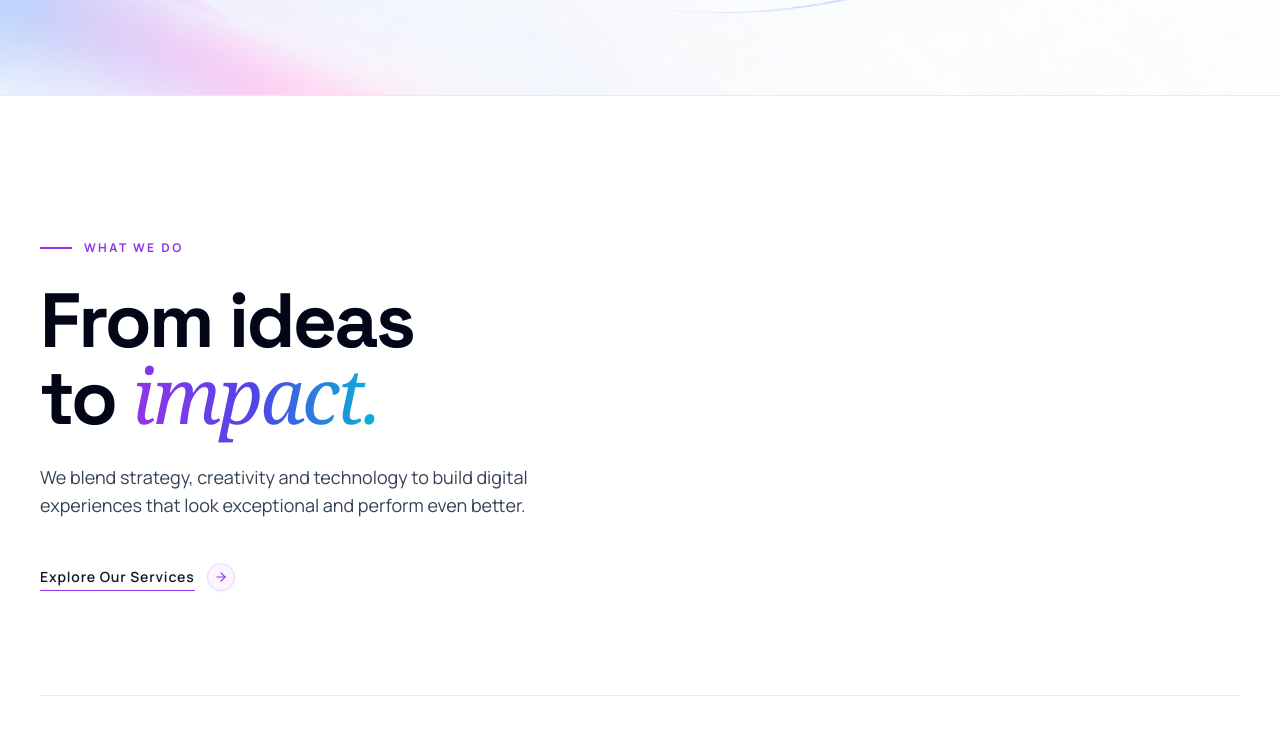
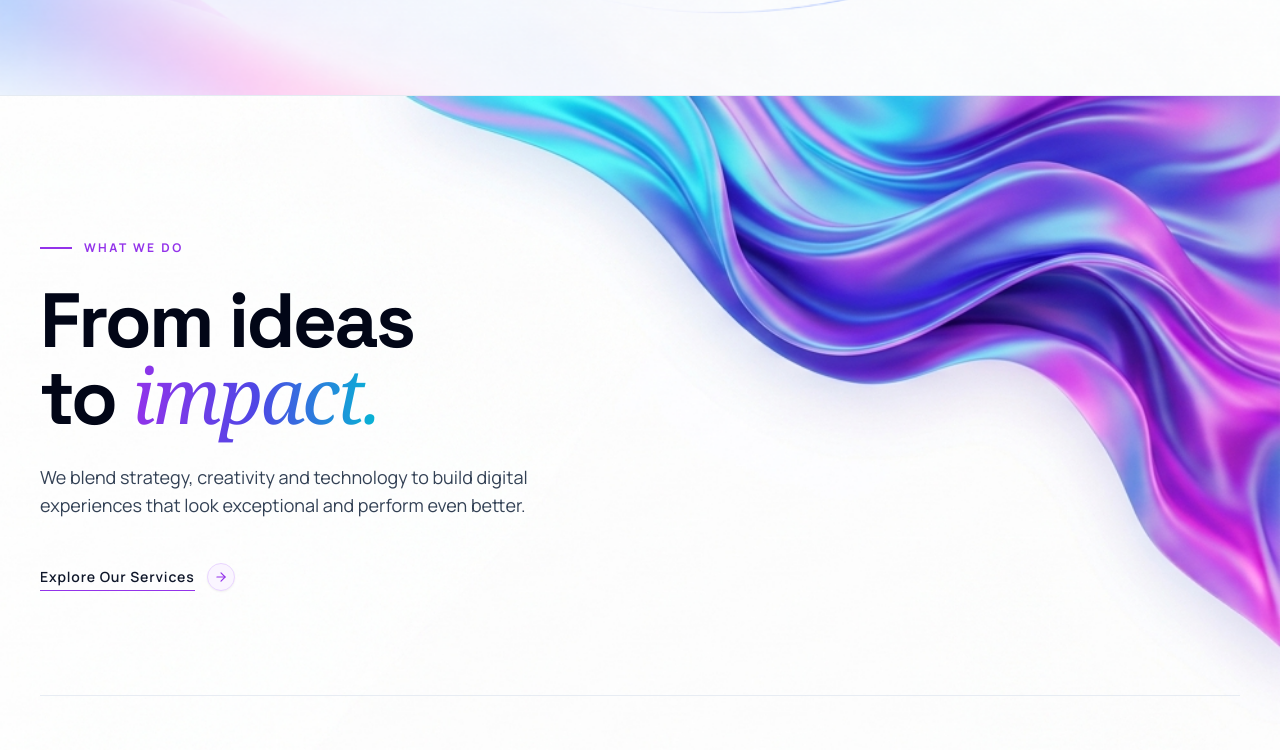
Before and after one commit to FaizaSami0007/KreaitX_By_Faiza, a Next.js app: page / in a window 1280 px wide. Shown: the part 1530-2280 px from the top of the page. Built offline with nearby package versions, Linux system fonts and the light colour scheme.

Commit message:
feat: add subtle top-right 3D silk ribbon corner accent in IdeasToImpact section

```diff
--- a/components/sections/IdeasToImpactSection.tsx
+++ b/components/sections/IdeasToImpactSection.tsx
@@ -48,6 +48,19 @@ export const IdeasToImpactSection: React.FC = () => {
       aria-labelledby="ideas-to-impact-heading"
       className="relative bg-white text-slate-900 py-20 sm:py-28 lg:py-32 border-b border-slate-200/80 overflow-hidden flex items-center"
     >
+      {/* Subtle Top-Right 3D Silk Ribbon Corner Accent (Section 1 Theme) */}
+      <div className="absolute inset-0 pointer-events-none select-none overflow-hidden z-0">
+        <Image
+          src="/images/ideas-corner-silk-bg.jpg"
+          alt="KreaitX Top-Right Silk Ribbon Accent"
+          fill
+          priority
+          sizes="100vw"
+          className="object-cover object-right-top select-none"
+          quality={95}
+        />
+      </div>
+
       <Container size="default" className="relative z-10 w-full max-w-[1280px] flex flex-col justify-between h-full space-y-16 sm:space-y-24">
 
         {/* Top / Main Editorial Content Grid */}
```
Also changed, not shown: public/images/ideas-corner-silk-bg.jpg (added).
